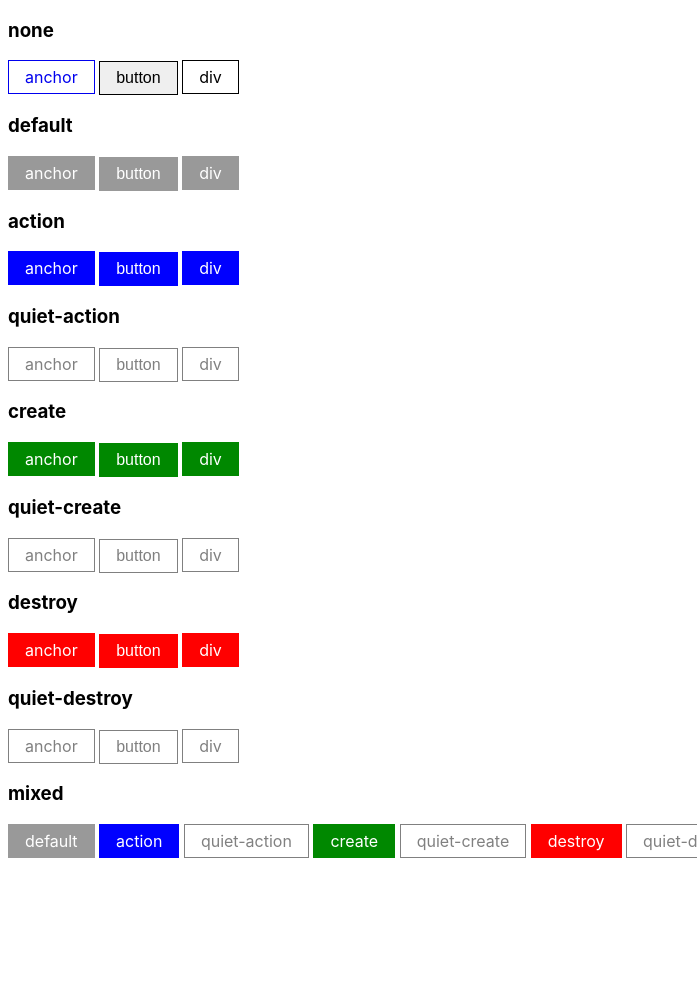
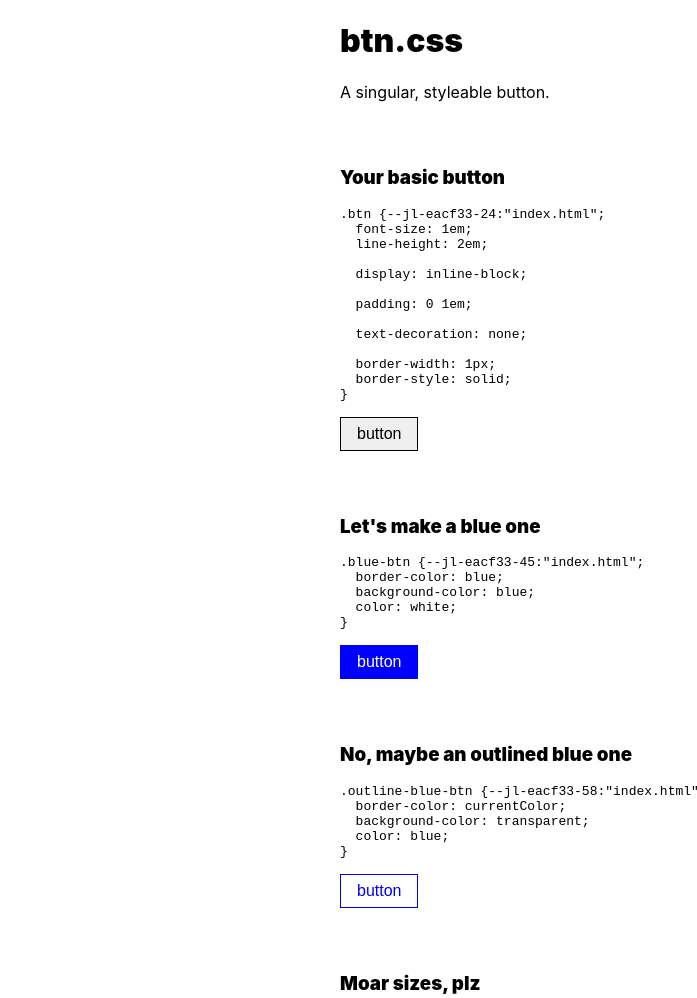
Before and after one commit to chantastic/btn.css, a website: page index.html in a window 1280 px wide. Shown: the top 998 px of the page, without its empty margins (0-697 px from the left). Before the commit the page ends 866 px from the top, so only its background shows below. Drawn offline with Linux system fonts and the light colour scheme.

Commit message:
docs: make a public page and update readme

```diff
--- a/btn.css
+++ b/btn.css
@@ -1,98 +1,10 @@
-/*! minions.css | MIT License | https://github.com/chantastic/btn.css */
-
+/*! btn.css */
 .btn {
-  display: inline-block;
-
-  border-width: 1px;
-  border-style: solid;
-
-  padding: 0 1em;
-
-  font-size: 1em;
-  line-height: 2em;
-  text-decoration: none;
+font-size: 1em;
+line-height: 2em;
+display: inline-block;
+padding: 0 1em;
+text-decoration: none;
+border-width: 1px;
+border-style: solid;
 }
-
-
-.default-btn {
-  color: white;
-  border-color: #999;
-  background-color: #999;
-}
-.default-btn:hover {
-  color: white;
-  border-color: #aaa;
-  background-color: #aaa;
-}
-
-
-.action-btn {
-  color: white;
-  border-color: #00f;
-  background-color: #00f;
-}
-.action-btn:hover {
-  color: white;
-  border-color: #22f;
-  background-color: #44f;
-}
-
-
-.quiet-action-btn {
-  color: gray;
-  border-color: gray;
-  background-color: transparent;
-}
-.quiet-action-btn:hover {
-  color: #00f;
-  border-color: #00f;
-  background-color: transparent;
-}
-
-
-.create-btn {
-  color: white;
-  border-color: #080;
-  background-color: #080;
-}
-.create-btn:hover {
-  color: white;
-  border-color: #292;
-  background-color: #292;
-}
-
-
-.quiet-create-btn {
-  color: gray;
-  border-color: gray;
-  background-color: transparent;
-}
-.quiet-create-btn:hover {
-  color: white;
-  border-color: #080;
-  background-color: #080;
-}
-
-
-.destroy-btn {
-  color: white;
-  border-color: #f00;
-  background-color: #f00;
-}
-.destroy-btn:hover {
-  color: white;
-  border--color: #f44;
-  background-color: #f44;
-}
-
-
-.quiet-destroy-btn {
-  color: gray;
-  border-color: gray;
-  background-color: transparent;
-}
-.quiet-destroy-btn:hover {
-  color: white;
-  border-color: #f00;
-  background-color: #f00;
-}
--- a/index.html
+++ b/index.html
@@ -1,86 +1,125 @@
 <!doctype html>
 <html>
 <head>
-  <link rel="stylesheet" href="./btn.css" />
   <style>
-    .ff-sans { font-family: -apple-system, BlinkMacSystemFont, sans-serif }
+    .ff-system-sans{font-family: -apple-system, BlinkMacSystemFont, sans-serif}
+    .fw-900{font-weight: 900}
+    .xw-600p{max-width: 600px}
+    .m-0a{margin: 0 auto}
+    .mb_4 > * {margin-bottom: 4rem}
+
+    style {display: block; font-family: monospace; white-space: pre;margin-top: -1rem}
+
   </style>
 </head>
-<body class="ff-sans">
+<body class="ff-system-sans xw-600p m-0a mb_4">
+  <header>
+    <h1 class="fw-900">btn.css</h1>
+    <p>A singular, styleable button.</p>
+  </header>
+
   <section>
-    <h3>none</h3>
+    <h3 class="fw-900">Your basic button</h3>
+    <style>
+.btn {
+  font-size: 1em;
+  line-height: 2em;
 
-    <a href="#" class="btn">anchor</a>
+  display: inline-block;
+
+  padding: 0 1em;
+
+  text-decoration: none;
+
+  border-width: 1px;
+  border-style: solid;
+}
+    </style>
+
     <button type="button" class="btn">button</button>
-    <div class="btn">div</div>
   </section>
 
   <section>
-    <h3>default</h3>
+    <h3 class="fw-900">Let's make a blue one</h3>
+    <style>
+.blue-btn {
+  border-color: blue;
+  background-color: blue;
+  color: white;
+}
+    </style>
 
-    <a href="#" class="default-btn btn">anchor</a>
-    <button type="button" class="default-btn btn">button</button>
-    <div class="default-btn btn">div</div>
+    <button type="button" class="blue-btn btn">button</button>
   </section>
 
   <section>
-    <h3>action</h3>
+    <h3 class="fw-900">No, maybe an outlined blue one</h3>
+    <style>
+.outline-blue-btn {
+  border-color: currentColor;
+  background-color: transparent;
+  color: blue;
+}
+    </style>
 
-    <a href="#" class="action-btn btn">anchor</a>
-    <button type="button" class="action-btn btn">button</button>
-    <div class="action-btn btn">div</div>
+    <button type="button" class="outline-blue-btn btn">button</button>
   </section>
 
   <section>
-    <h3>quiet-action</h3>
+    <h3 class="fw-900">Moar sizes, plz</h3>
+    <style>
+.btn--lg { font-size: 1.125em }
+.btn--sm { font-size: .8em }
+    </style>
 
-    <a href="#" class="quiet-action-btn btn">anchor</a>
-    <button type="button" class="quiet-action-btn btn">button</button>
-    <div class="quiet-action-btn btn">div</div>
+    <button type="button" class="outline-blue-btn btn btn--lg">button</button>
+    <br />
+    <br />
+    <button type="button" class="outline-blue-btn btn btn--sm">button</button>
   </section>
 
   <section>
-    <h3>create</h3>
+    <h3 class="fw-900">Moar like bootstrap, plz</h3>
+    <style>
+.bootstrap-theme .btn { border-radius: 4px }
+    </style>
 
-    <a href="#" class="create-btn btn">anchor</a>
-    <button type="button" class="create-btn btn">button</button>
-    <div class="create-btn btn">div</div>
+    <div class="bootstrap-theme">
+      <button type="button" class="outline-blue-btn btn">button</button>
+    </div>
   </section>
 
   <section>
-    <h3>quiet-create</h3>
+    <h3 class="fw-900">Sweet, sweet hovers</h3>
+    <style>
+.my-app .btn:hover {
+  background-color: blue;
+  border-color: blue;
+  color: white;
+}
+    </style>
 
-    <a href="#" class="quiet-create-btn btn">anchor</a>
-    <button type="button" class="quiet-create-btn btn">button</button>
-    <div class="quiet-create-btn btn">div</div>
+    <div class="my-app bootstrap-theme">
+      <button type="button" class="outline-blue-btn btn">button</button>
+    </div>
   </section>
 
   <section>
-    <h3>destroy</h3>
+    <h3 class="fw-900">The code</h3>
 
-    <a href="#" class="destroy-btn btn">anchor</a>
-    <button type="button" class="destroy-btn btn">button</button>
-    <div class="destroy-btn btn">div</div>
+    <a href="https://github.com/chantastic/btn.css" target="_blank">Source on Github</a>
+    &#9829; <a href="http://twitter.com/chantastic" target="_blank">chantastic</a>
   </section>
 
-  <section>
-    <h3>quiet-destroy</h3>
+  <script>
+    (function(i,s,o,g,r,a,m){i['GoogleAnalyticsObject']=r;i[r]=i[r]||function(){
+    (i[r].q=i[r].q||[]).push(arguments)},i[r].l=1*new Date();a=s.createElement(o),
+    m=s.getElementsByTagName(o)[0];a.async=1;a.src=g;m.parentNode.insertBefore(a,m)
+    })(window,document,'script','https://www.google-analytics.com/analytics.js','ga');
 
-    <a href="#" class="quiet-destroy-btn btn">anchor</a>
-    <button type="button" class="quiet-destroy-btn btn">button</button>
-    <div class="quiet-destroy-btn btn">div</div>
-  </section>
+    ga('create', 'UA-46843279-3', 'auto');
+    ga('send', 'pageview');
 
-  <section>
-    <h3>mixed</h3>
-
-    <a href="#" class="      default-btn btn">default</a>
-    <a href="#" class="       action-btn btn">action</a>
-    <a href="#" class=" quiet-action-btn btn">quiet-action</a>
-    <a href="#" class="       create-btn btn">create</a>
-    <a href="#" class=" quiet-create-btn btn">quiet-create</a>
-    <a href="#" class="      destroy-btn btn">destroy</a>
-    <a href="#" class="quiet-destroy-btn btn">quiet-destroy</a>
-  </section>
+    </script>
 </body>
 </html>
```
Also changed, not shown: README.markdown (+18 -29 lines).
